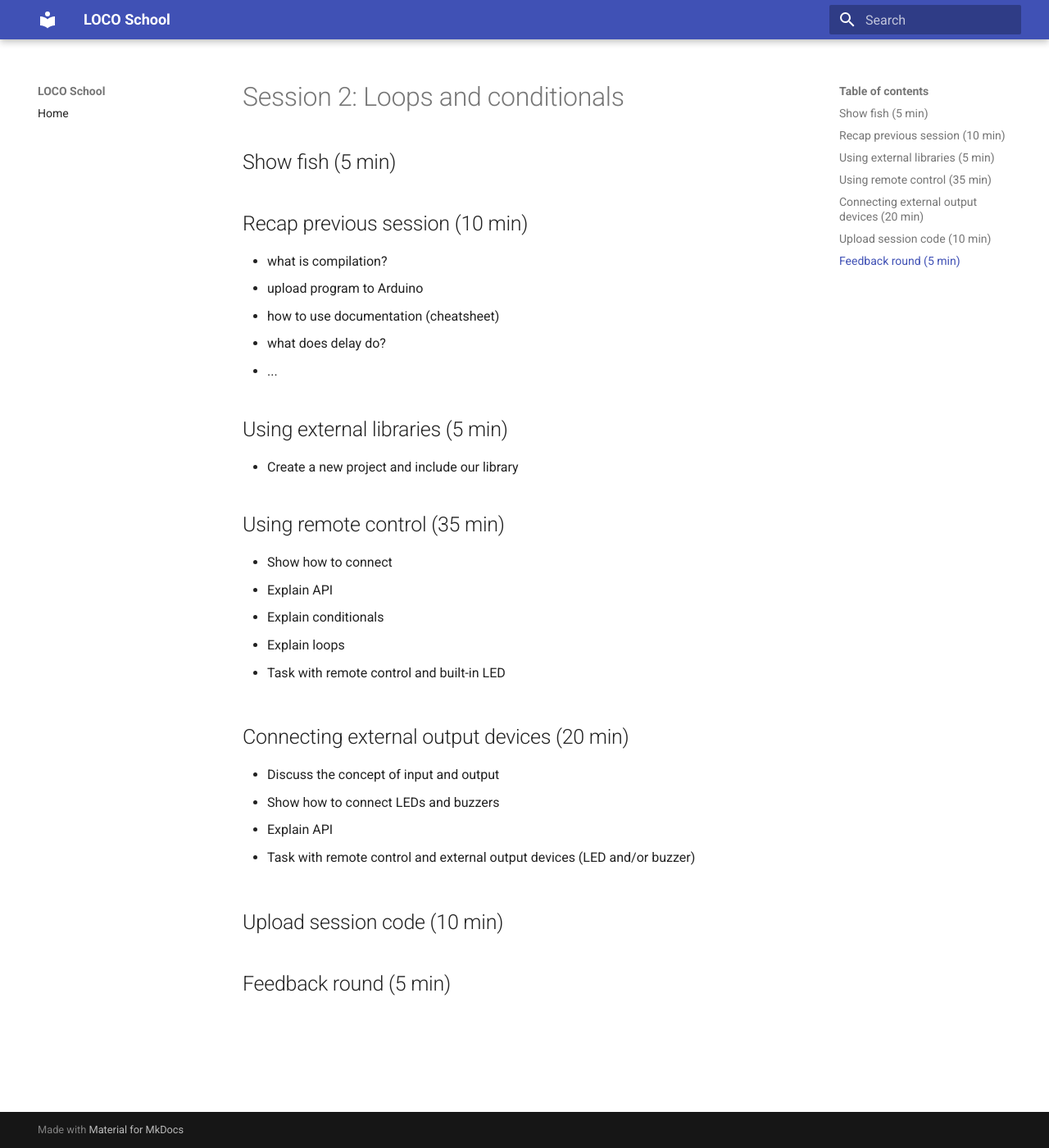
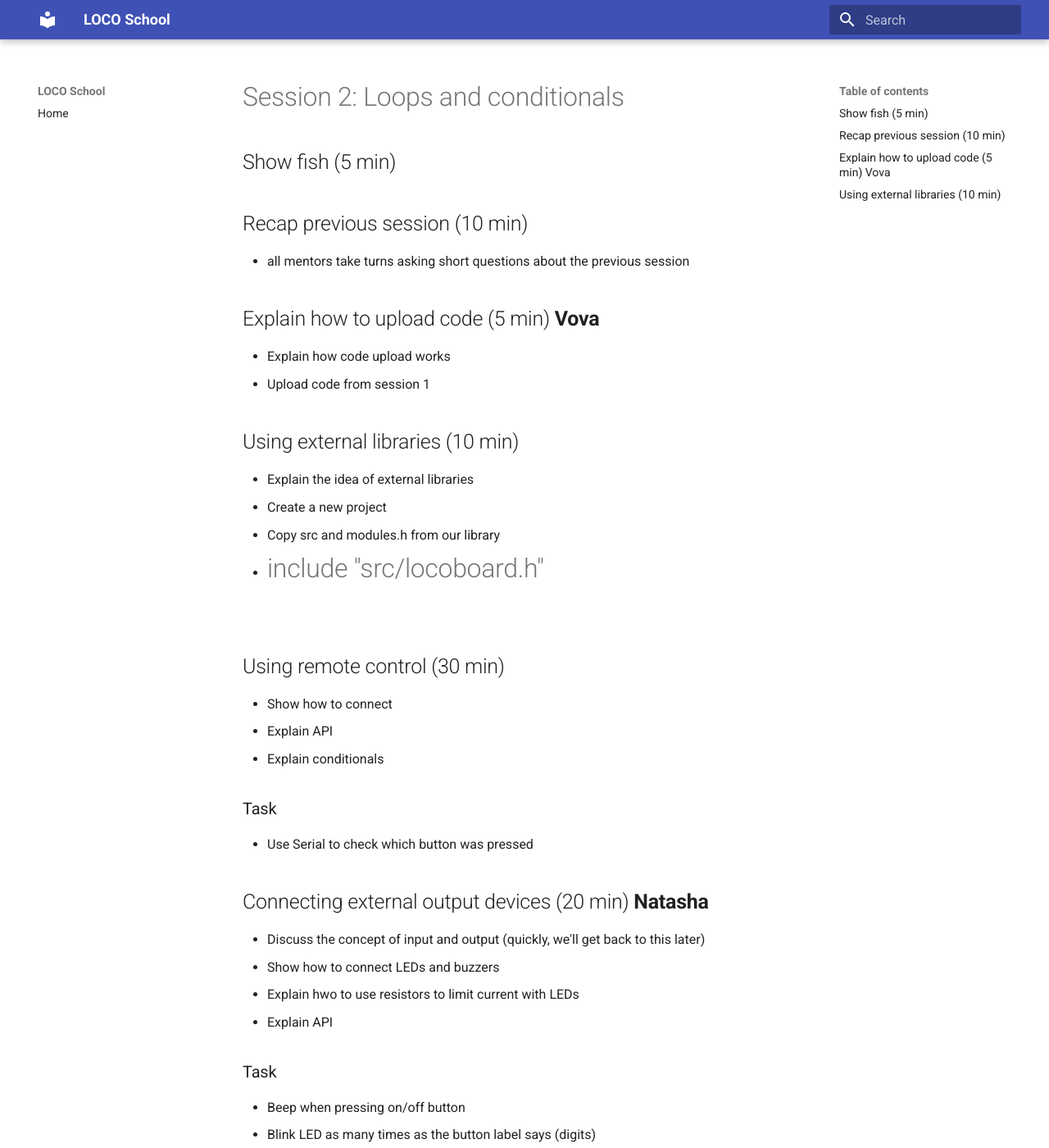
Before and after one commit to locoschool/locoschool, an MkDocs documentation site: the page built from docs/sessions/s2.md, in a window 1280 px wide and 1400 px high. Shown: the whole window at 82% size. Built offline with MkDocs 1.6.1 and Material for MkDocs 9.7.7, drawn with Linux system fonts in a browser that asks for light colours.

Commit message:
updated s2 plan

```diff
--- a/docs/sessions/s2.md
+++ b/docs/sessions/s2.md
@@ -4,32 +4,41 @@
 
 ## Recap previous session (10 min)
 
-- what is compilation?
-- upload program to Arduino
-- how to use documentation (cheatsheet)
-- what does delay do?
-- ...
+- all mentors take turns asking short questions about the previous session
 
-## Using external libraries (5 min)
+## Explain how to upload code (5 min) **Vova**
 
-- Create a new project and include our library
+- Explain how code upload works
+- Upload code from session 1
 
-## Using remote control (35 min)
+## Using external libraries (10 min)
+
+- Explain the idea of external libraries
+- Create a new project
+- Copy src and modules.h from our library
+- #include "src/locoboard.h"
+
+## Using remote control (30 min)
 
 - Show how to connect
 - Explain API
 - Explain conditionals
-- Explain loops
 
-- Task with remote control and built-in LED
+### Task
 
-## Connecting external output devices (20 min)
+- Use Serial to check which button was pressed
 
-- Discuss the concept of input and output
+## Connecting external output devices (20 min) **Natasha**
+
+- Discuss the concept of input and output (quickly, we'll get back to this later)
 - Show how to connect LEDs and buzzers
+- Explain hwo to use resistors to limit current with LEDs
 - Explain API
 
-- Task with remote control and external output devices (LED and/or buzzer)
+### Task
+
+- Beep when pressing on/off button
+- Blink LED as many times as the button label says (digits)
 
 ## Upload session code (10 min)
 
```
